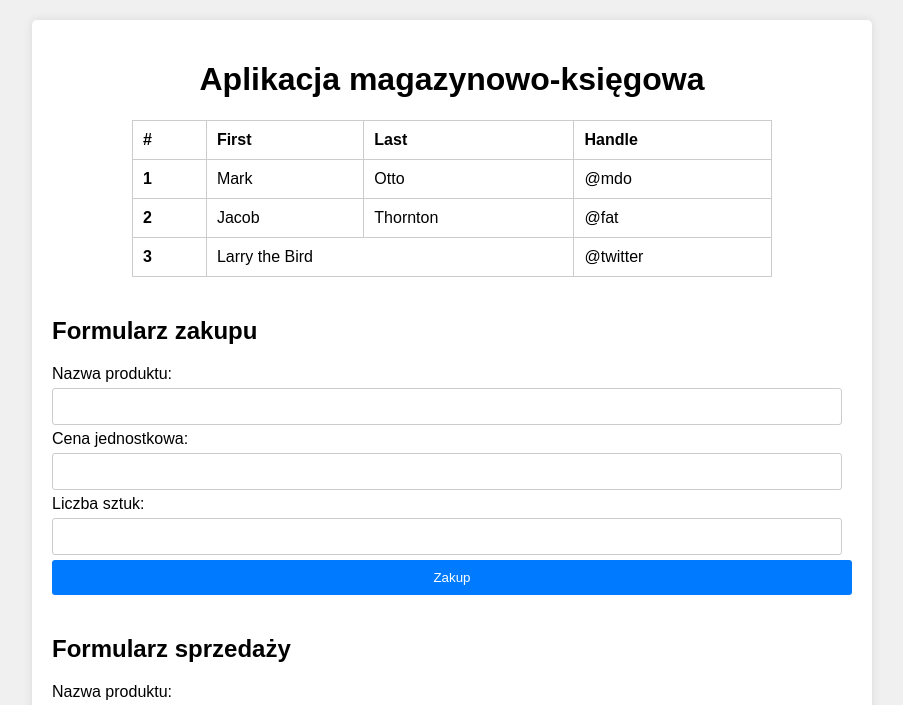
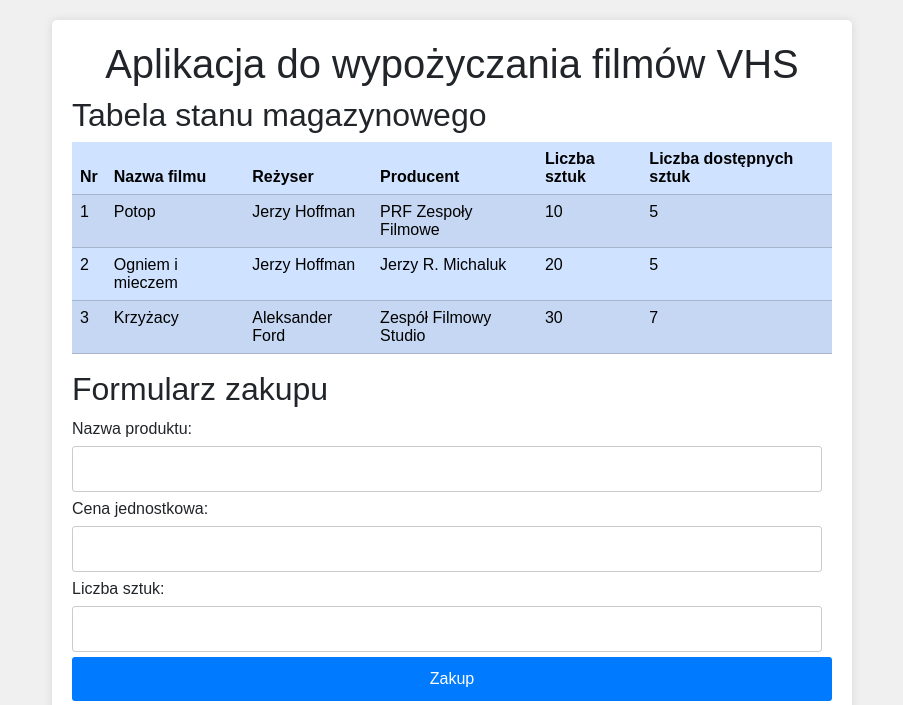
Before and after one commit to rudy102vip/ZadaniaZLekcji, a plain HTML site: page PythonZadania/ZadanieHTML1/index.html in a window 1280 px wide. Shown: the top 705 px of the page, without its empty margins (188-1091 px from the left). Drawn offline with nearby package versions, Linux system fonts and the light colour scheme.

Commit message:
Zaktualizowano plik index.html oraz historia.html

```diff
--- a/PythonZadania/ZadanieHTML1/index.html
+++ b/PythonZadania/ZadanieHTML1/index.html
@@ -1,66 +1,55 @@
-<!DOCTYPE html>
 <html lang="en">
 <head>
     <meta charset="UTF-8">
     <meta name="viewport" content="width=device-width, initial-scale=1.0">
-    <title>Aplikacja magazynowo-księgowa</title>
+    <title>Aplikacja do wypożyczania filmów VHS</title>
+<link href="https://cdn.jsdelivr.net/npm/bootstrap@5.3.3/dist/css/bootstrap.min.css" rel="stylesheet" integrity="sha384-QWTKZyjpPEjISv5WaRU9OFeRpok6YctnYmDr5pNlyT2bRjXh0JMhjY6hW+ALEwIH" crossorigin="anonymous">
     <link rel="stylesheet" href="styles.css">
-    <style>
-        .container {
-            width: 100%;
-            height: 100%;
-            display: flex;
-            flex-direction: column;
-            align-items: center;
-            justify-content: center;
-        }
-
-        table {
-            width: 80%;
-            max-width: 800px; /* ograniczenie szerokości tabeli */
-            border-collapse: collapse;
-            margin-bottom: 20px;
-        }
-
-        th, td {
-            padding: 10px;
-            border: 1px solid #ccc;
-            text-align: left;
-        }
-    </style>
 </head>
 <body>
     <div class="container">
-        <h1>Aplikacja magazynowo-księgowa</h1>
-        <table class="table table-striped">
+        <h1>Aplikacja do wypożyczania filmów VHS</h1>
+        <div>
+            <h2>Tabela stanu magazynowego</h2>
+            <table class="table table-striped table-primary">
                 <thead>
                     <tr>
-                    <th scope="col">#</th>
-                    <th scope="col">First</th>
-                    <th scope="col">Last</th>
-                    <th scope="col">Handle</th>
+                        <th>Nr</th>
+                        <th>Nazwa filmu</th>
+                        <th>Reżyser</th>
+                        <th>Producent</th>
+                        <th>Liczba sztuk</th>
+                        <th>Liczba dostępnych sztuk</th>
                     </tr>
                 </thead>
                 <tbody>
                     <tr>
-                    <th scope="row">1</th>
-                    <td>Mark</td>
-                    <td>Otto</td>
-                    <td>@mdo</td>
+                        <td>1</td>
+                        <td>Potop</td>
+                        <td>Jerzy Hoffman</td>
+                        <td>PRF Zespoły Filmowe</td>
+                        <td>10</td>
+                        <td>5</td>
                     </tr>
                     <tr>
-                    <th scope="row">2</th>
-                    <td>Jacob</td>
-                    <td>Thornton</td>
-                    <td>@fat</td>
+                        <td>2</td>
+                        <td>Ogniem i mieczem</td>
+                        <td>Jerzy Hoffman</td>
+                        <td>Jerzy R. Michaluk</td>
+                        <td>20</td>
+                        <td>5</td>
                     </tr>
                     <tr>
-                    <th scope="row">3</th>
-                    <td colspan="2">Larry the Bird</td>
-                    <td>@twitter</td>
+                        <td>3</td>
+                        <td>Krzyżacy</td>
+                        <td>Aleksander Ford</td>
+                        <td>Zespół Filmowy Studio</td>
+                        <td>30</td>
+                        <td>7</td>
                     </tr>
                 </tbody>
             </table>
+        </div>
         <div>
             <h2>Formularz zakupu</h2>
             <form action="#" method="post">
```
Also changed, not shown: PythonZadania/ZadanieHTML1/historia.html (+8 -6 lines). Lines whose indentation alone changed are shown as unchanged.
